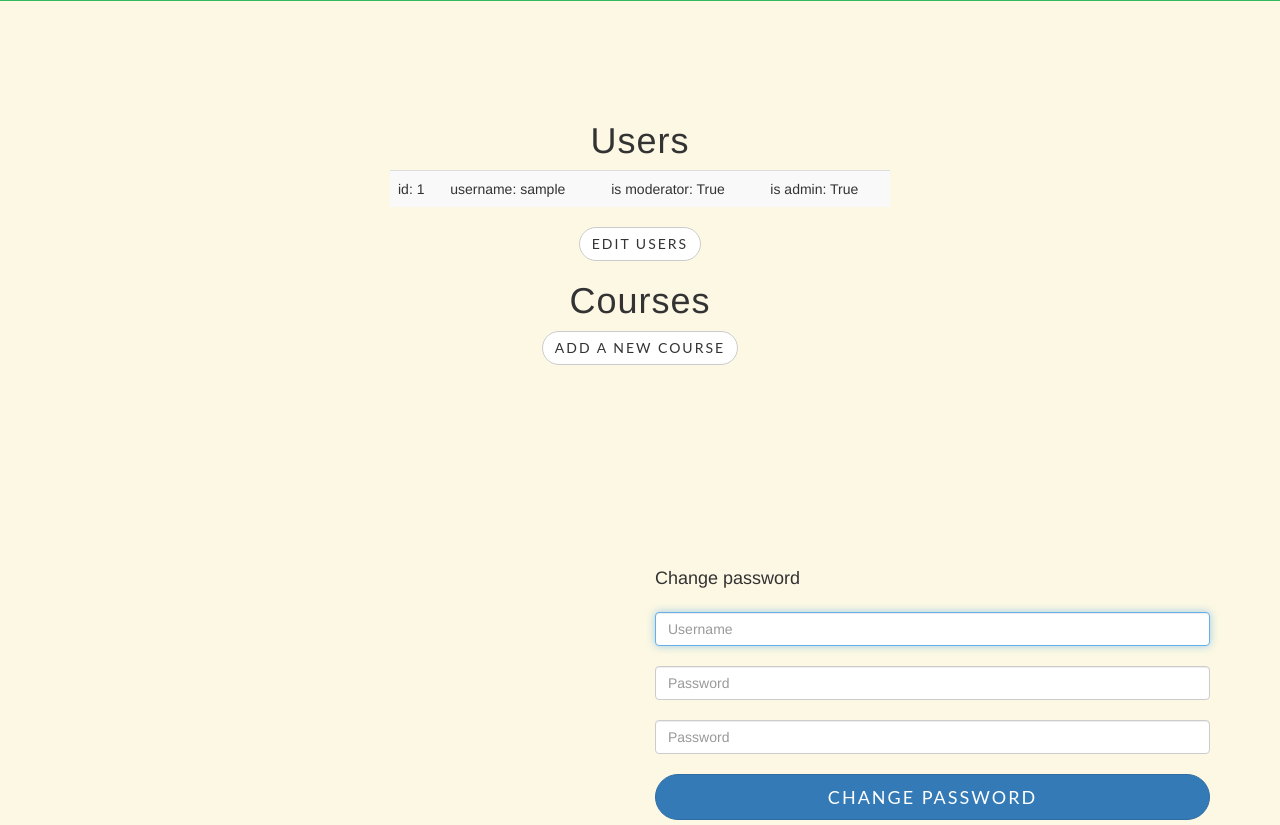
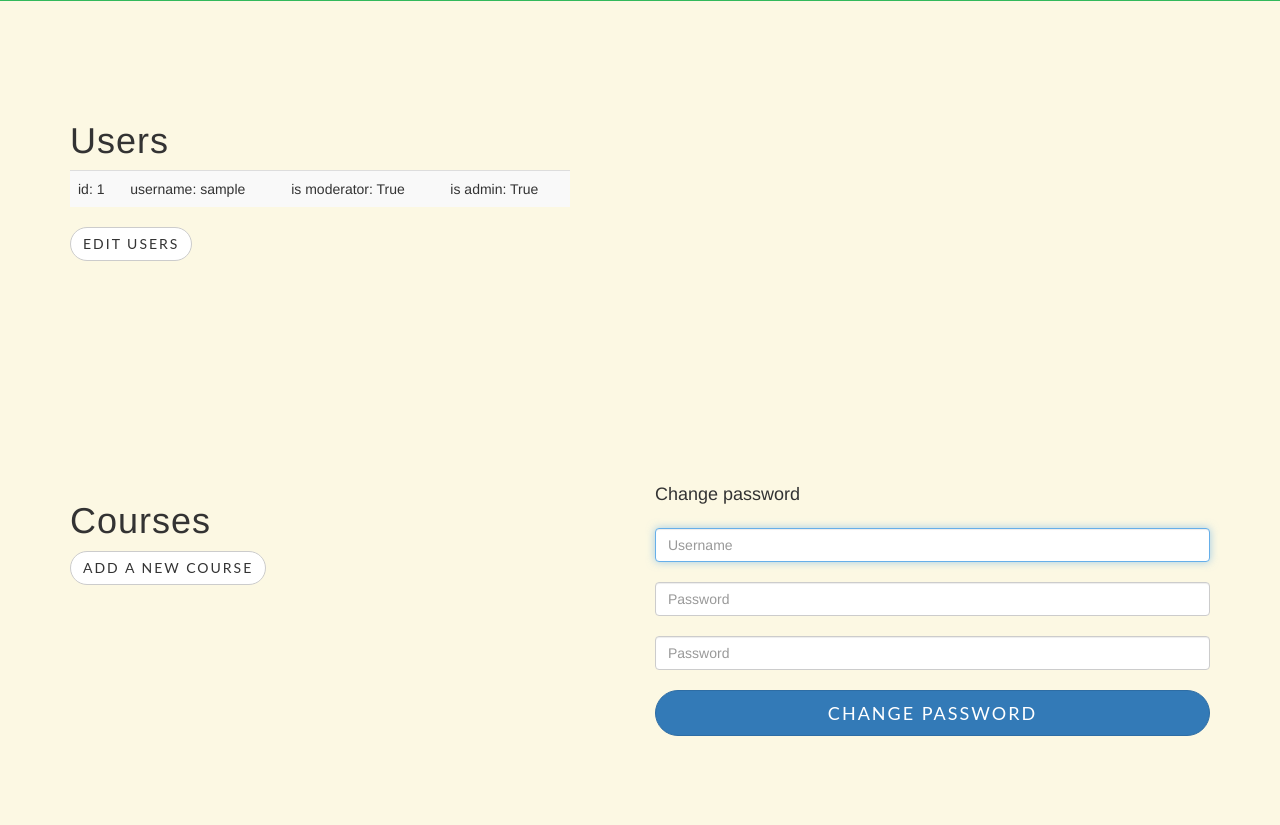
Before and after one commit to dennisslimmers/MonkeyBusiness, a Django app: page /administrator/ in a window 1280 px wide. Shown: the part 369-1194 px from the top of the page. After the commit the page ends 1105 px from the top, so only its background shows below. Run offline with Django 3.2, Linux system fonts and the light colour scheme; the visitor is signed in with stand-in values (Sample User, id 1); data comes from the database, SQL or seed files in the repository; some libraries are stand-ins or nearby versions.

```diff
--- a/templates/administrator.html
+++ b/templates/administrator.html
@@ -12,7 +12,7 @@
             <section id="features" class="features">
                 <div class="container">
                     <div class="row">
-                        <center>
+                        <div class="col-sm-6" style="margin-bottom: 20px">
                             <h1>Users</h1>
                             <table class="table table-striped table-hover" style="width: 500px;">
                                 {% for user in users %}
@@ -25,18 +25,17 @@
                                 {% endfor %}
                             </table>
                             <a href="/editusers/"><button type="button" class="btn btn-default">Edit users</button></a>
-                            <br>
-
-                            <h1>Courses</h1>
-                            <a href="/addcourse/"><button type="button" class="btn btn-default">Add a new course</button></a>
-                        </center>
+                        </div>
                     </div>
                 </div>
             </section>
             <section id="features" class="features">
                 <div class="container">
                     <div class="row">
-                    <div class="col-sm-6">
+                        <div class="col-sm-6" style="margin-bottom: 20px">
+                            <h1>Courses</h1>
+                            <a href="/addcourse/"><button type="button" class="btn btn-default">Add a new course</button></a>
+                            <br>
                         </div>
                         <div class="col-sm-6">
                             <form class="form-signin" action="{% url "passwordSubmitAdmin" %}" method="post">
--- a/templates/base.html
+++ b/templates/base.html
@@ -79,5 +79,6 @@
     <!-- Bootstrap Core JavaScript -->
     <script src="{% static "js/bootstrap.min.js" %}"></script>
     <script src="{% static "js/script.js" %}"></script>
+    <script src="{% static "js/new-age.js" %}"></script>
 </body>
 </html>
```
Lines whose indentation alone changed are shown as unchanged.
